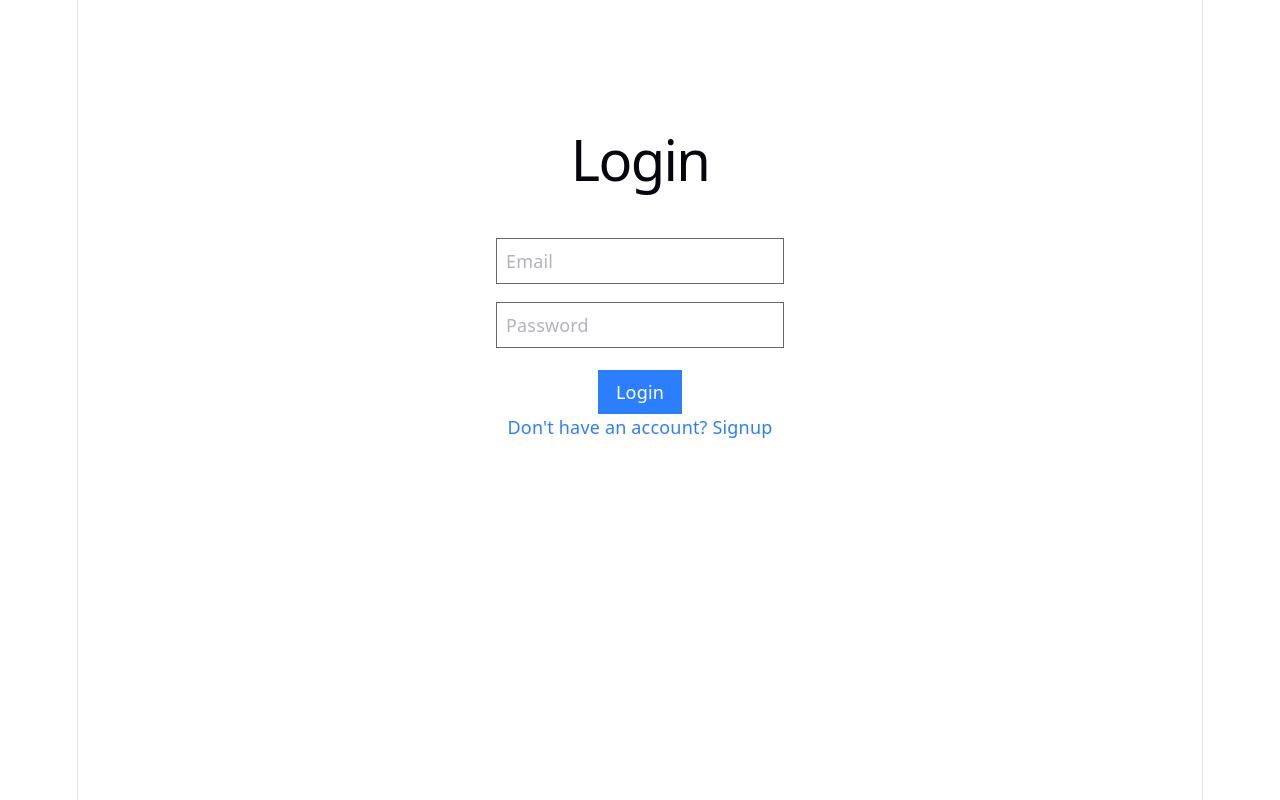
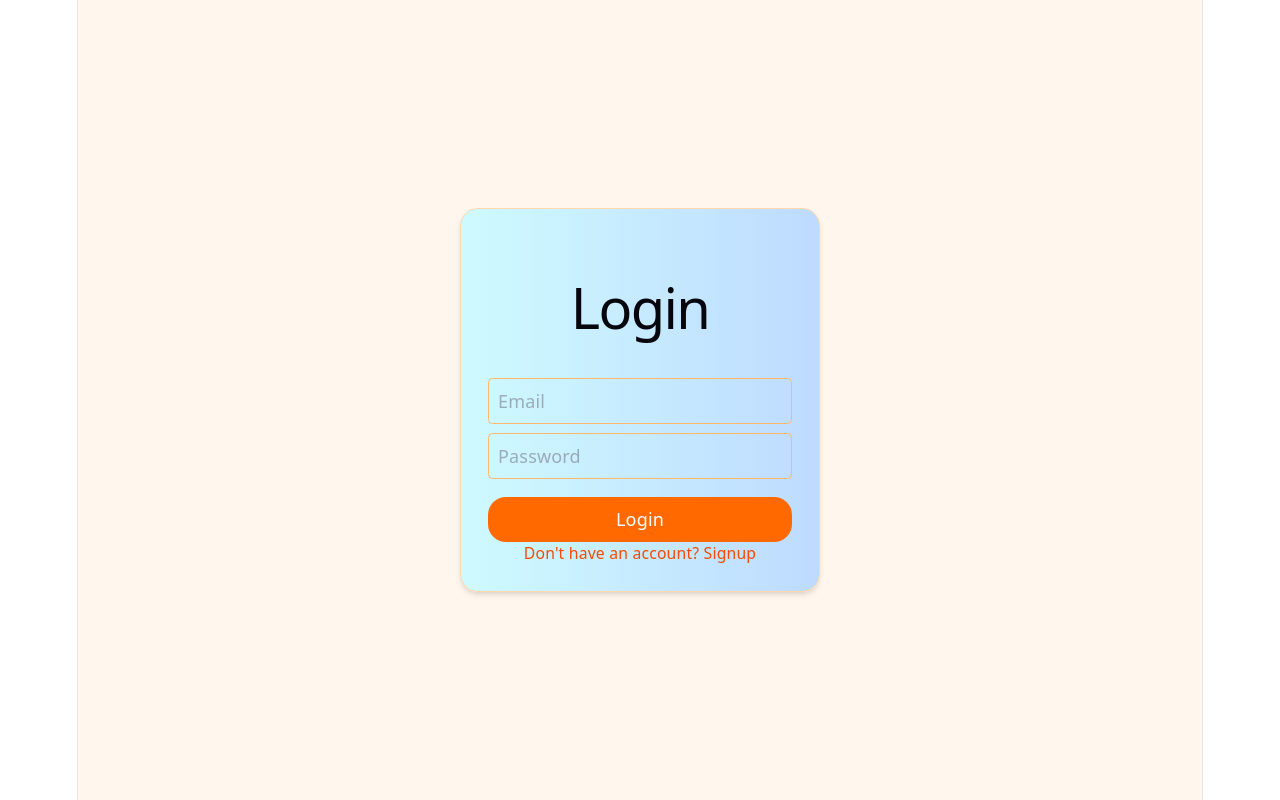
Before and after one commit to manishh007/Team-Task-Manager, a React app in the folder frontend/: page / in a window 1280 px wide. Built offline with nearby package versions, Linux system fonts and the light colour scheme; the HTML template or start-up script is replaced by a standard one.

Commit message:
UI polish

```diff
--- a/frontend/src/pages/Auth.jsx
+++ b/frontend/src/pages/Auth.jsx
@@ -4,7 +4,7 @@ import { useNavigate } from "react-router-dom";
 const BASE_URL = "https://team-task-manager-production-6e3d.up.railway.app/api";
 
 export default function Auth() {
-    const navigate = useNavigate(); // ✅ FIXED
+    const navigate = useNavigate();
 
     const [isLogin, setIsLogin] = useState(true);
     const [name, setName] = useState("");
@@ -50,27 +50,30 @@ export default function Auth() {
     };
 
     return (
-        <div className="flex flex-col items-center mt-20">
-            <h1 className="text-2xl font-bold mb-4">
+        <div className="min-h-screen flex items-center justify-center bg-orange-50">
+
+            <div className="bg-linear-to-r from-cyan-100 to-blue-200 border rounded-2xl border-orange-200 p-6 w-80 shadow-md">
+
+                <h1 className="text-xl font-semibold mb-4 text-center text-orange-600">
                     {isLogin ? "Login" : "Signup"}
                 </h1>
 
                 {!isLogin && (
                     <input
-                    className="border p-2 m-2 w-64"
+                        className="border border-orange-300 rounded p-2 mb-2 w-full focus:outline-none"
                         placeholder="Name"
                         onChange={(e) => setName(e.target.value)}
                     />
                 )}
 
                 <input
-                className="border p-2 m-2 w-64"
+                    className="border border-orange-300 rounded p-2 mb-2 w-full focus:outline-none"
                     placeholder="Email"
                     onChange={(e) => setEmail(e.target.value)}
                 />
 
                 <input
-                className="border p-2 m-2 w-64"
+                    className="border border-orange-300 rounded p-2 mb-2 w-full focus:outline-none"
                     type="password"
                     placeholder="Password"
                     onChange={(e) => setPassword(e.target.value)}
@@ -78,7 +81,7 @@ export default function Auth() {
 
                 {!isLogin && (
                     <select
-                    className="border p-2 m-2 w-64"
+                        className="border border-orange-300 rounded p-2 mb-2 w-full cursor-pointer focus:outline-none"
                         onChange={(e) => setRole(e.target.value)}
                     >
                         <option value="user">User</option>
@@ -89,13 +92,13 @@ export default function Auth() {
                 <button
                     type="button"
                     onClick={handleSubmit}
-                className="bg-blue-500 text-white px-4 py-2 mt-3"
+                    className="bg-orange-500 text-white w-full rounded-2xl py-2 mt-2 cursor-pointer hover:bg-orange-600"
                 >
                     {isLogin ? "Login" : "Signup"}
                 </button>
 
                 <p
-                className="mt-4 text-blue-500 cursor-pointer"
+                    className="mt-4 text-sm text-center text-orange-600 cursor-pointer hover:underline"
                     onClick={() => setIsLogin(!isLogin)}
                 >
                     {isLogin
@@ -103,5 +106,6 @@ export default function Auth() {
                         : "Already have an account? Login"}
                 </p>
             </div>
+        </div>
     );
 }
--- a/frontend/src/pages/UserDashboard.jsx
+++ b/frontend/src/pages/UserDashboard.jsx
@@ -1,25 +1,53 @@
 import { useEffect, useState } from "react";
-import { getTasks } from "../services/api";
+import { useNavigate } from "react-router-dom";
+import { getUserProjects } from "../services/api";
 
 export default function UserDashboard() {
-    const [tasks, setTasks] = useState([]);
+    const [projects, setProjects] = useState([]);
+    const navigate = useNavigate();
 
     const user = JSON.parse(localStorage.getItem("user"));
 
     useEffect(() => {
-        getTasks(user._id, user.role).then(setTasks);
+        getUserProjects(user._id).then(setProjects);
     }, []);
 
     return (
-        <div className="p-4">
-            <h1 className="text-xl font-bold">My Tasks</h1>
+        <div className="min-h-screen bg-orange-300 flex justify-center">
 
-            {tasks.map(task => (
-                <div key={task._id} className="border p-3 my-2">
-                    <h2>{task.title}</h2>
-                    <p>Status: {task.status}</p>
+            <div className="w-full max-w-5xl p-6">
+
+                <h1 className="text-2xl font-semibold text-orange-600 mb-6 text-center">
+                    My Projects
+                </h1>
+
+                {/* PROJECT GRID */}
+                <div className="grid grid-cols-1 sm:grid-cols-2 md:grid-cols-3 gap-4">
+
+                    {projects.map(project => (
+                        <div
+                            key={project._id}
+                            onClick={() => navigate(`/project/${project._id}`)}
+                            className="bg-orange-200 border border-orange-200 p-4 rounded-lg shadow-sm hover:shadow-md cursor-pointer transition"
+                        >
+                            <h2 className="text-lg font-semibold text-gray-800">
+                                {project.title}
+                            </h2>
+
+                            <p className="text-sm text-gray-700 mt-2">
+                                Click to view tasks
+                            </p>
+                        </div>
+                    ))}
+
                 </div>
-            ))}
+
+                {projects.length === 0 && (
+                    <p className="text-center text-black mt-6">
+                        No projects assigned
+                    </p>
+                )}
+            </div>
         </div>
     );
 }
```
Also changed, not shown: frontend/src/pages/Signup.jsx (deleted). Lines whose indentation alone changed are shown as unchanged.
